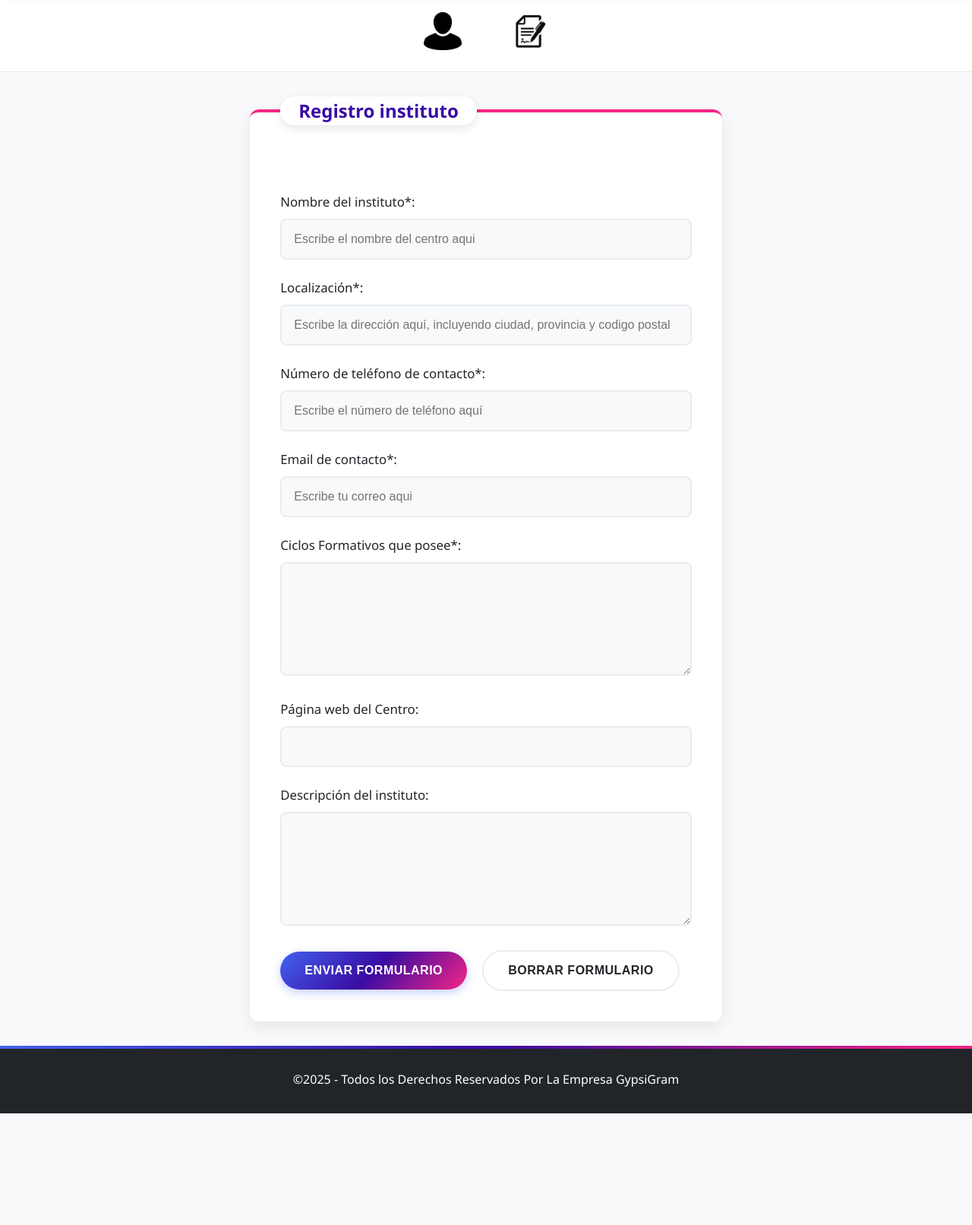
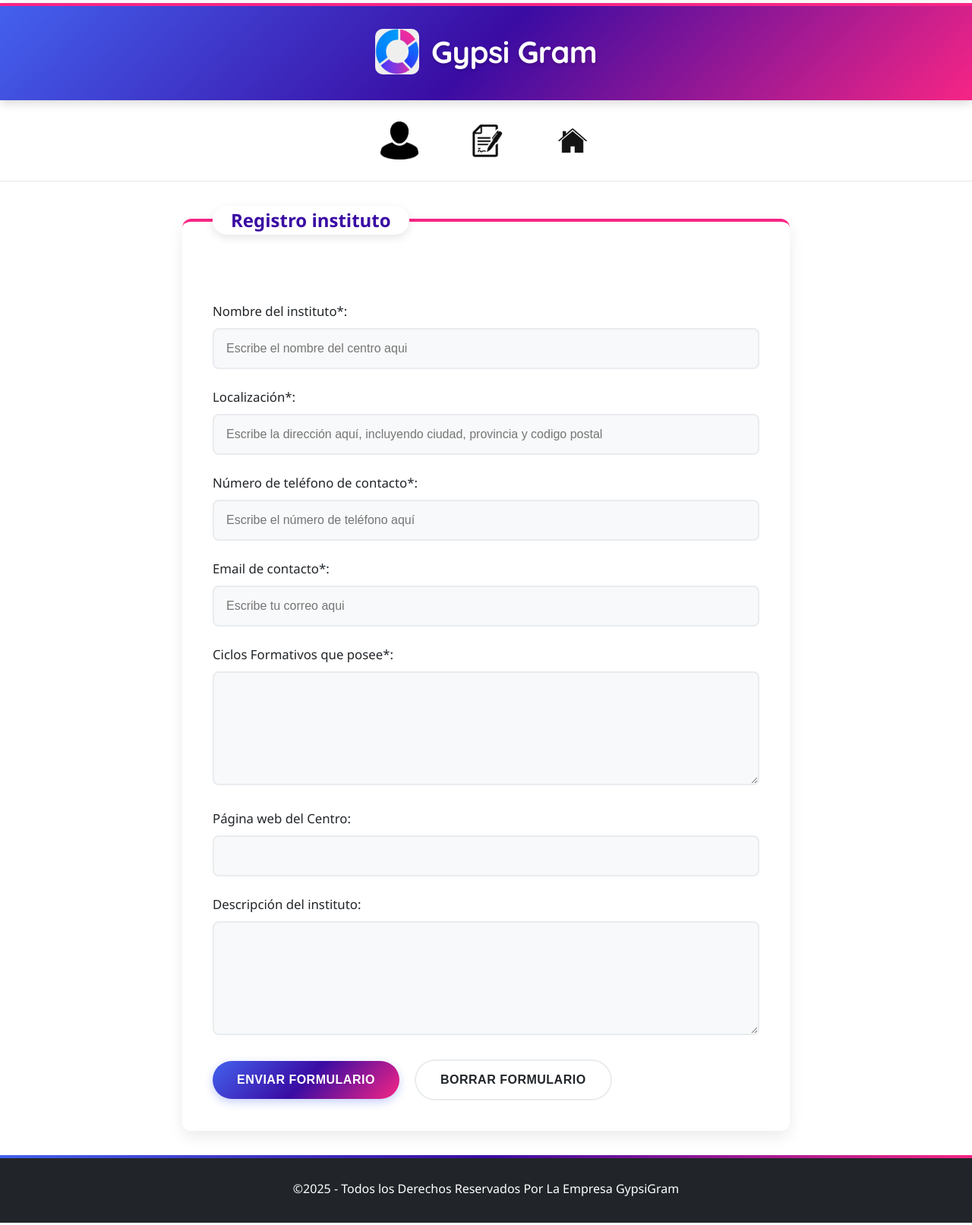
Before and after one commit to josecoortes/Proyecto-GypsiGram, a plain HTML site: page src/main/resources/static/pages/registroInstituto.html in a window 1280 px wide. Shown: the part 140-1753 px from the top of the page at 76% size. Before the commit the page ends 1606 px from the top, so only its background shows below. Drawn offline with Linux system fonts and the light colour scheme.

Commit message:
main actualizado

```diff
--- a/src/main/resources/static/estilos.css
+++ b/src/main/resources/static/estilos.css
@@ -99,7 +99,6 @@
     max-width: 1200px;
     margin: 0 auto;
     padding: 0 2rem;
-    list-style: none;
   }
 
   .menus a {
@@ -330,3 +329,35 @@
     background: var(--accent);
     color: white;
   }
+
+
+  ul{
+    list-style: none;
+  }
+
+  .foto_vista{
+    max-width: 50px;
+    max-height: 50px;
+    margin-left: 50px ;
+  }
+
+  .contenedor_alumno{
+    border: 1px solid rgb(246, 246, 234);
+    border-radius: 25px;
+    max-width: 400px;
+    padding: 10px;
+    background-color: rgb(246, 246, 234);
+    box-shadow: 0 4px 8px rgba(0, 0, 0, 0.2);
+    margin-bottom: 50px;
+    margin-right: 50px;
+
+  }
+
+  .Nombre_vista{
+    margin-bottom: 20px;
+  }
+
+  .main_vista{
+    display: grid;
+    grid-template-columns: repeat(auto-fill, minmax(400px, 1fr));
+  }
--- a/src/main/resources/static/pages/registroInstituto.html
+++ b/src/main/resources/static/pages/registroInstituto.html
@@ -19,7 +19,83 @@
         </div>
     </header>
 
+    <nav><!DOCTYPE html>
+<html lang="en">
+
+<head>
+    <meta charset="UTF-8">
+    <meta name="viewport" content="width=device-width, initial-scale=1.0">
+    <link rel="stylesheet" href="../estilos.css">
+    <link rel="icon" type="image/png" href="../Images/favicon.png">
+    <link href="https://fonts.googleapis.com/css2?family=Quicksand:wght@400;600;700&display=swap" rel="stylesheet">
+    <link rel="stylesheet" href="https://cdnjs.cloudflare.com/ajax/libs/font-awesome/6.0.0/css/all.min.css">
+    <title>GypsiGram</title>
+</head>
+
+<body>
+    <header>
+        <div class="logo-contenedor">
+        <img src="../Images/favicon.png" alt="logo">
+        <h1><a href="../index.html">Gypsi Gram</a></h1>
+        </div>
+    </header>
+
     <nav>
+        <ul class="navegacion">
+            <div class="menu">
+                <li class="menus"><a href="registroEstudiantes.html"><img src="../Images/usuario.png" alt="Estudiante"></a></li>
+                <li class="menus"><a href="registroEmpresas.html"> <img src="../Images/contrato.png" alt="Empresa"></a></li>
+                <li class="menus"><a href="../index.html"><img src="../Images/home.png" alt="Home"></a></li>
+            </div>
+        </ul>
+    </nav>
+
+
+    <fieldset>
+        <legend>Registro instituto</legend>
+        <form action="" method="post">
+            <div>
+                <label for="name"> Nombre del instituto*: </label>
+                <input type="text" name="Nombre" placeholder="Escribe el nombre del centro aqui" required />
+            </div>
+            <div>
+                <label for="locate"> Localización*: </label>
+                <input type="text" name="Dirección"
+                    placeholder="Escribe la dirección aquí, incluyendo ciudad, provincia y codigo postal" required />
+            </div>
+
+            <div>
+                <label for="teléfono">Número de teléfono de contacto*: </label>
+                <input type="text" name="teléfono" placeholder="Escribe el número de teléfono aquí" required>
+            </div>
+            <div>
+                <label for="email">Email de contacto*: </label>
+                <input type="email" name="Correo" placeholder="Escribe tu correo aqui" required />
+            </div>
+
+            <div>
+                <label for="text"> Ciclos Formativos que posee*: </label>
+                <textarea name="Descripción" required> </textarea>
+            </div>
+            <div>
+                <label for="website"> Página web del Centro: </label>
+                <input type="url" name="website" />
+            </div>
+            <div>
+                <label for="text"> Descripción del instituto: </label>
+                <textarea name="Descripción"> </textarea>
+            </div>
+            <div>
+                <input type="submit" value="Enviar Formulario" id="Enviar">
+
+                <input type="reset" value="Borrar Formulario" id="Borrar">
+            </div>
+        </form>
+    </fieldset>
+    <footer>&copy;2025 - Todos los Derechos Reservados Por La Empresa GypsiGram</footer>
+</body>
+
+</html>
         <ul class="navegacion">
             <div class="menu">
                 <li class="menus"><a href="registroEstudiantes.html"><img src="../Images/usuario.png" alt="Estudiante"></a></li>
```
Also changed, not shown: src/main/resources/static/index.html (+9 -8 lines), src/main/resources/static/pages/registroEmpresas.html (+1 -0 lines), src/main/resources/static/pages/registroEstudiantes.html (+1 -0 lines).
